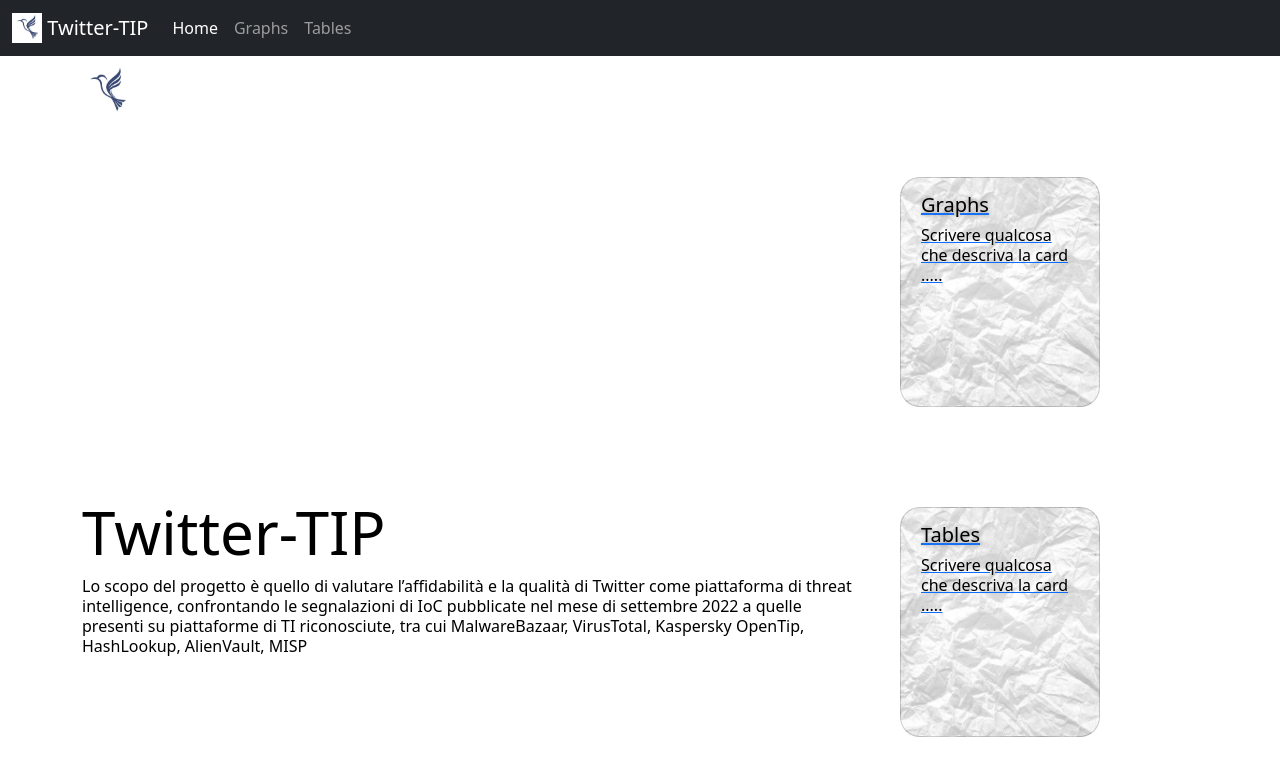
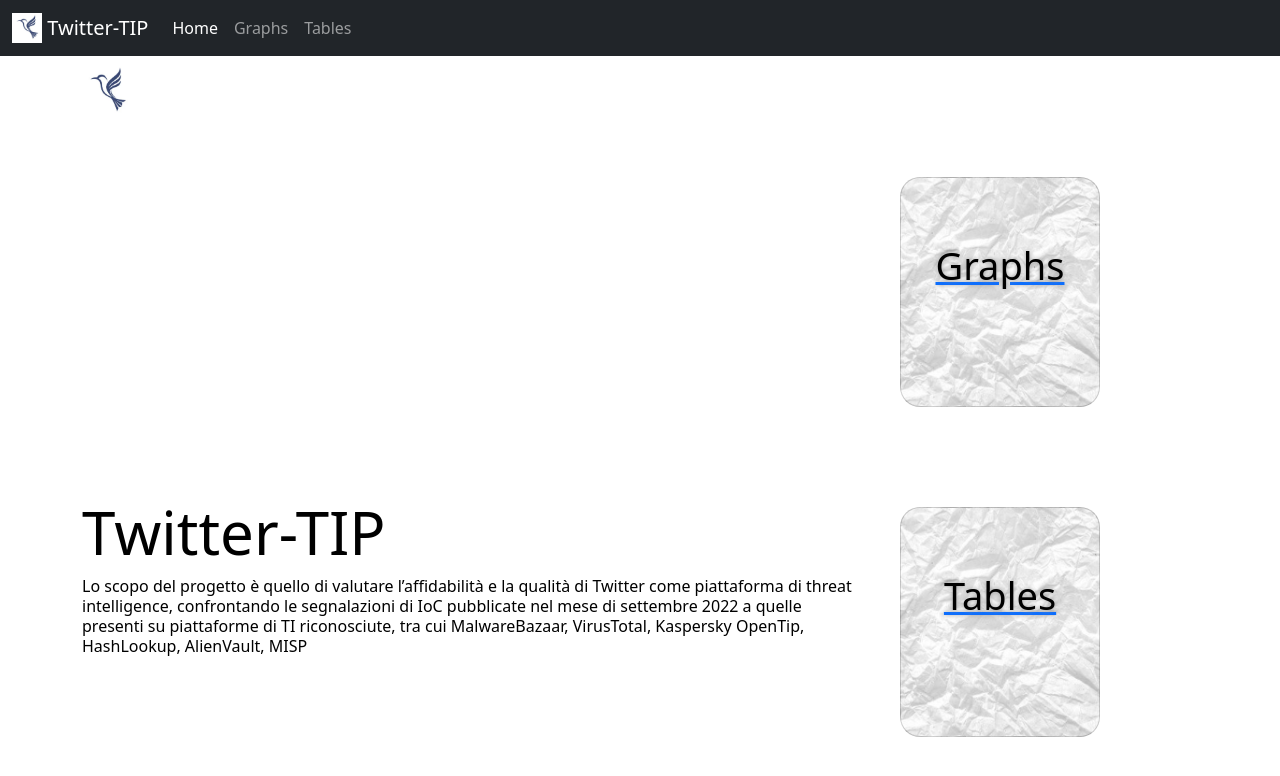
Before and after one commit to LoZimmero/ioc-app, a Flask app: page / in a window 1280 px wide. Shown: the top 776 px of the page. Run offline with Flask 2, Linux system fonts and the light colour scheme; parts of the project's set-up code (start-up, migrations or seed data) failed here and were passed over.

Commit message:
Edit: card

```diff
--- a/src/server.py
+++ b/src/server.py
@@ -4,9 +4,9 @@
 
 app = Flask(__name__)
 
-df = pd.read_csv('..\\data\\result.csv', sep=',')
-resultwithmatches_df = pd.read_csv('..\\data\\resultwithmatches.csv', sep=',')
-users_df = pd.read_csv('..\\data\\users.csv', sep=',')
+df = pd.read_csv('data\\result.csv', sep=',')
+resultwithmatches_df = pd.read_csv('data\\resultwithmatches.csv', sep=',')
+users_df = pd.read_csv('data\\users.csv', sep=',')
 
 # Convert date columns of df into dates
 dates_columns = [d for d in df.columns if '_date' in d]
--- a/src/static/index.css
+++ b/src/static/index.css
@@ -71,4 +71,8 @@
 h5{
     color: black;
     text-shadow: 0 0 5px #999;
+    text-align: center;
+    font-size: 38px;
+    margin-top: 50px;
+    margin-bottom: 50px;
 }
--- a/src/templates/index.html
+++ b/src/templates/index.html
@@ -30,13 +30,13 @@
             <div class="card graphs">
                 <a href="{{ url_for('dashboards') }}">
                 <h5>Graphs</h5>
-                <p>Scrivere qualcosa che descriva la card .....</p>
+                <!--<p>Scrivere qualcosa che descriva la card .....</p>-->
                 </a>
             </div>
             <div class="card tables">
                 <a href="{{ url_for('tables') }}">
-                    <h5>Tables</h5>
-                    <p>Scrivere qualcosa che descriva la card .....</p>
+                <h5>Tables</h5>
+                <!--<p>Scrivere qualcosa che descriva la card .....</p>-->
                 </a>
             </div>
         </div>
```
